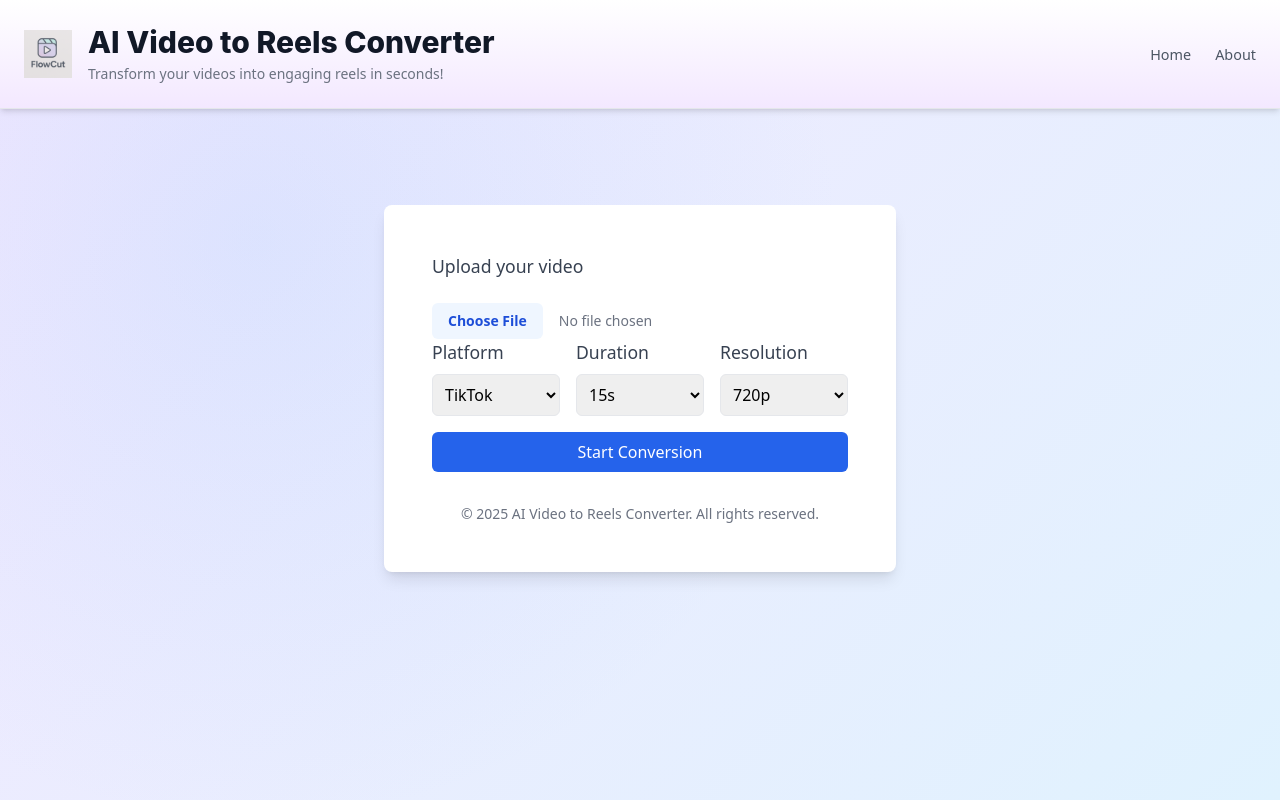
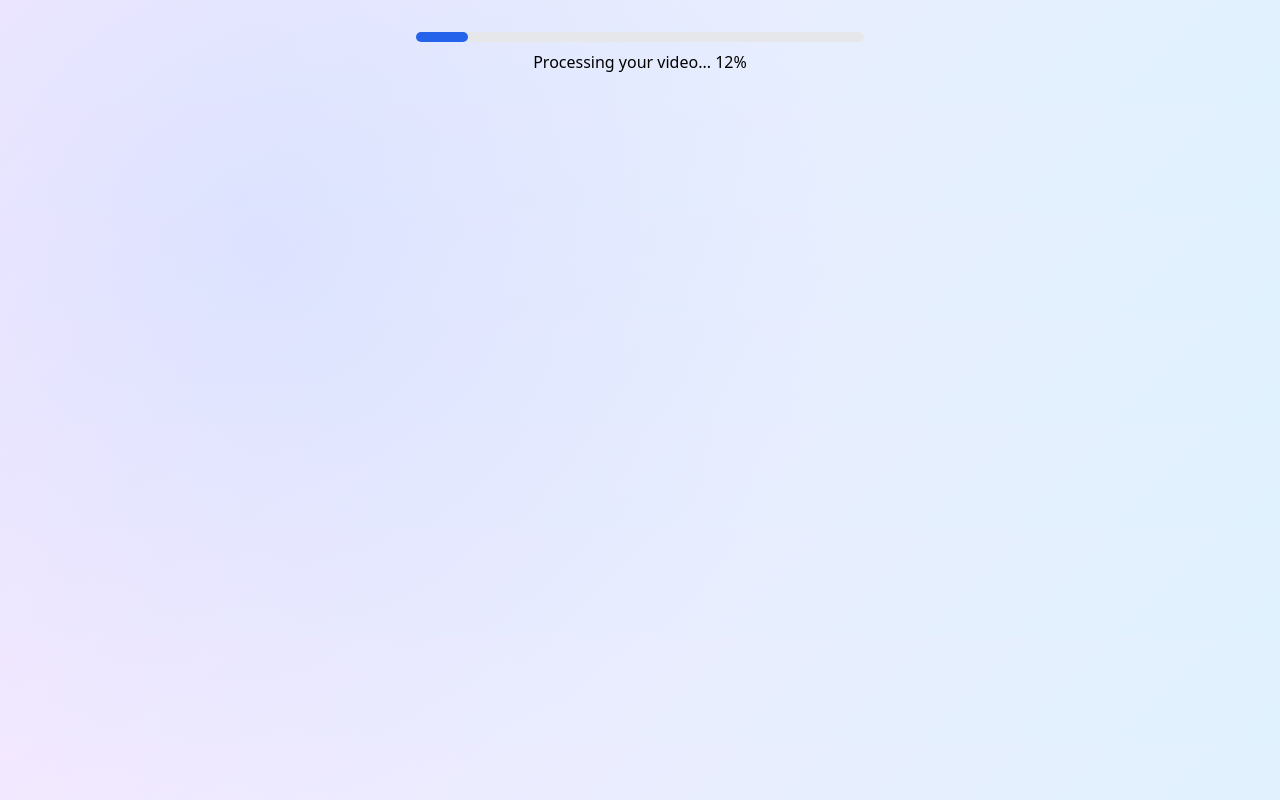
Before and after one commit to Gary-Liang/VideoConverterMVP, a React (Vite) app in the folder frontend/: page / in a window 1280 px wide. Built offline with nearby package versions, Linux system fonts and the light colour scheme.

Commit message:
Updated progression bar to show % status

```diff
--- a/frontend/src/App.jsx
+++ b/frontend/src/App.jsx
@@ -1,162 +1,39 @@
-import React, { useState } from "react";
-import axios from "axios";
-import Header from "./components/Header";
-import UploadSection from "./components/UploadSection";
-import PreferencesForm from "./components/PreferencesForm";
-import ProcessingStatus from "./components/ProcessingStatus";
-import ResultsPreview from "./components/ResultsPreview";
-import Footer from "./components/Footer";
+import React, { useState, useEffect } from "react";
 
-function App() {
-  const [videoFile, setVideoFile] = useState(null);
-  const [preferences, setPreferences] = useState({
-    platform: "tiktok",
-    duration: 15,
-    resolution: 720,
-  });
-  const [isProcessing, setIsProcessing] = useState(false);
-  const [results, setResults] = useState([]);
-  const [error, setError] = useState(null);
+const ProcessingStatus = () => {
+  const [progress, setProgress] = useState(0);
 
-  // Simulate backend processing
-  const handleStartConversion = async () => {
-    if (!videoFile) {
-      setError("Please upload a video file.");
-      return;
-    }
-    if (videoFile.size > 500 * 1024 * 1024) { // 500MB limit
-      setError("File too large. Please upload a video under 500MB.");
-      return;
-    }
+  useEffect(() => {
+    const estimatedTime = 60; // Estimated processing time in seconds (based on your 60s timeout)
+    const intervalTime = 1000; // Update every 1 second
+    const increment = 100 / (estimatedTime / (intervalTime / 1000)); // Increment per second to reach 100%
 
-    setIsProcessing(true);
-    setError(null);
+    const interval = setInterval(() => {
+      setProgress((prev) => {
+        if (prev >= 100) {
+          clearInterval(interval);
+          return 100;
+        }
+        return prev + increment;
+      });
+    }, intervalTime);
 
-    const formData = new FormData();
-    formData.append("video", videoFile);
-    formData.append("platform", preferences.platform);
-    formData.append("duration", preferences.duration);
-    formData.append("resolution", preferences.resolution);
-
-    try {
-      const response = await axios.post(
-        "https://videoconvertermvp-production.up.railway.app/convert",
-        formData,
-        {
-          headers: {
-            "Content-Type": "multipart/form-data",
-          },
-          timeout: 60000, // 60 seconds timeout
-        }
-      );
-
-    const { jobId } = response.data;
-
-    // Poll for status
-    const pollStatus = async () => {
-        try {
-          const statusResponse = await axios.get(
-            `https://videoconvertermvp-production.up.railway.app/status/${jobId}`
-          );
-          const { status, url, error } = statusResponse.data;
-
-          if (status === "completed") {
-            setResults([{ url, id: 1 }]);
-            setIsProcessing(false);
-          } else if (status === "failed") {
-            setError(error || "Video processing failed.");
-            setIsProcessing(false);
-          } else {
-            setTimeout(pollStatus, 3000); // Poll every 3 seconds
-          }
-        } catch (err) {
-          setError("Failed to check status. Please try again.");
-          setIsProcessing(false);
-          console.error(err);
-        }
-      };
-
-      pollStatus();
-    } catch (err) {
-      setError("Failed to start processing. Please try again.");
-      setIsProcessing(false);
-      console.error(err);
-    }
-  };
-
-  //     console.log("Backend response:", response.data);
-
-  //     // Handle different response structures
-  //     let clips = [];
-  //     if (Array.isArray(response.data.clips)) {
-  //       clips = response.data.clips; // { clips: [{ url, id }] }
-  //     } else if (response.data.url) {
-  //       clips = [{ url: response.data.url, id: response.data.id || 1 }]; // { url, id? } - Default id if missing
-  //     } else if (typeof response.data === "string") {
-  //       clips = [{ url: response.data, id: 1 }]; // Just a URL string
-  //     } else {
-  //       throw new Error("Unexpected response structure");
-  //     }
-
-  //     setResults(clips); // Adjust based on your backend response
-  //     setIsProcessing(false);
-  //   } catch (err) {
-  //     let errorMessage = "Failed to process the video. Please try again.";
-  //     if (err.response?.status === 413) {
-  //       errorMessage = "File too large. Please upload a smaller video.";
-  //     } else if (err.response?.status === 400) {
-  //       errorMessage = "Invalid video format. Please upload an MP4 or MOV file.";
-  //     }
-  //     setError(errorMessage);
-  //     setIsProcessing(false);
-  //     console.error(err);
-  //   }
-  // };
+    return () => clearInterval(interval); // Cleanup on unmount
+  }, []);
 
   return (
-    <div className="min-h-screen flex flex-col">
-      <Header />
-      <div className="card max-w-lg mx-auto mt-24 mb-10 p-8 bg-white rounded-lg shadow-lg">
-        <main className="flex-1 container mx-auto p-4">
-          <UploadSection videoFile={videoFile} setVideoFile={setVideoFile} />
-          <PreferencesForm preferences={preferences} setPreferences={setPreferences} />
-          {error && <p className="mt-2 text-red-600">{error}</p>}
-          <button
-            className="mt-4 w-full bg-blue-600 text-white py-2 rounded-md hover:bg-blue-700 transition flex items-center justify-center"
-            disabled={!videoFile || isProcessing}
-            onClick={handleStartConversion}
-          >
-            {isProcessing ? (
-              <svg
-                className="animate-spin h-5 w-5 mr-2"
-                xmlns="http://www.w3.org/2000/svg"
-                fill="none"
-                viewBox="0 0 24 24"
-              >
-                <circle
-                  className="opacity-25"
-                  cx="12"
-                  cy="12"
-                  r="10"
-                  stroke="currentColor"
-                  strokeWidth="4"
-                />
-                <path
-                  className="opacity-75"
-                  fill="currentColor"
-                  d="M4 12a8 8 0 018-8V0C5.373 0 0 5.373 0 12h4zm2 5.291A7.962 7.962 0 014 12H0c0 3.042 1.135 5.824 3 7.938l3-2.647z"
-                />
-              </svg>
-            ) : null}
-            {isProcessing ? "Processing..." : "Start Conversion"}
-          </button>
-          {isProcessing && <ProcessingStatus />}
-          {results.length > 0 && <ResultsPreview results={results} />}
-        </main>
-        <Footer />
+    <div className="my-8 flex flex-col items-center">
+      <div className="w-full max-w-md mb-2">
+        <div className="bg-gray-200 rounded-full h-2.5">
+          <div
+            className="bg-blue-600 h-2.5 rounded-full transition-all duration-500"
+            style={{ width: `${progress}%` }}
+          ></div>
+        </div>
       </div>
+      <p>Processing your video... {Math.round(progress)}%</p>
     </div>
   );
-}
+};
 
-export default App;
+export default ProcessingStatus;
```
